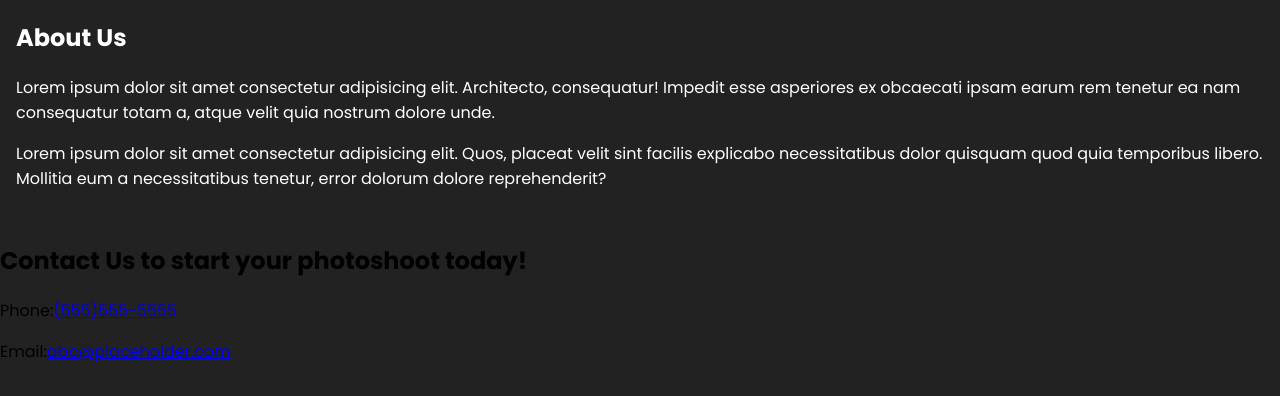
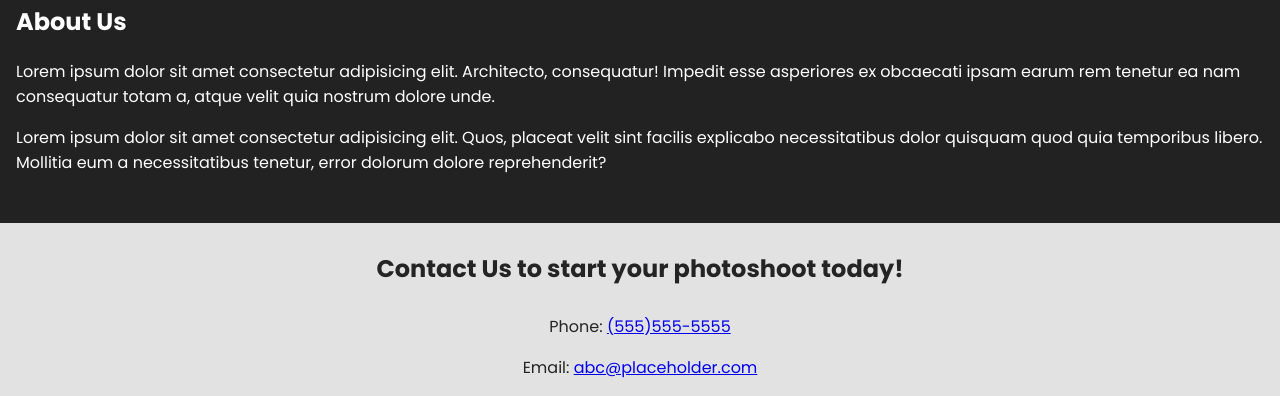
Before and after one commit to Christinamawel/Photography-webpage, a plain HTML site: page index.html in a window 1280 px wide. Shown: the part 1296-1692 px from the top of the page. Drawn offline with Linux system fonts and the light colour scheme.

Commit message:
style contact section and change images with words

```diff
--- a/css/styles.css
+++ b/css/styles.css
@@ -51,8 +51,28 @@ img {
 #about-box {
   color: white;
   padding: 1em;
+  padding-bottom: 2em;
+}
+
+@media (min-width: 1500px) {
+  #about-box {
+    width: 75%;
+    margin: 0 auto;
+  }
 }
 
 nav {
-  height: 5em;
+  height: 4em;
 }
+
+#contact {
+  background-color: rgb(226, 226, 226);
+  text-align: center;
+  color:rgb(36, 36, 36);
+  padding: .5em;
+}
+
+#contact p {
+  margin: 0;
+  padding: .5em;
+}
--- a/index.html
+++ b/index.html
@@ -82,10 +82,10 @@
   <p class="about-p">Lorem ipsum dolor sit amet consectetur adipisicing elit. Architecto, consequatur! Impedit esse asperiores ex obcaecati ipsam earum rem tenetur ea nam consequatur totam a, atque velit quia nostrum dolore unde.</p>
   <p class="about-p">Lorem ipsum dolor sit amet consectetur adipisicing elit. Quos, placeat velit sint facilis explicabo necessitatibus dolor quisquam quod quia temporibus libero. Mollitia eum a necessitatibus tenetur, error dolorum dolore reprehenderit?</p>
 </div>
-<div>
+<div id="contact">
   <h2>Contact Us to start your photoshoot today!</h2>
-  <p>Phone:<a href="tel:555-555-5555">(555)555-5555</a></p>
-  <p>Email:<a href="mailto: abc@placeholder.com">abc@placeholder.com</a></p>
+  <p>Phone: <a href="tel:555-555-5555">(555)555-5555</a></p>
+  <p>Email: <a href="mailto: abc@placeholder.com">abc@placeholder.com</a></p>
 </div>
 </body>
 </html>
```
Also changed, not shown: img/photography-logo.jpg, img/remember.jpeg.
